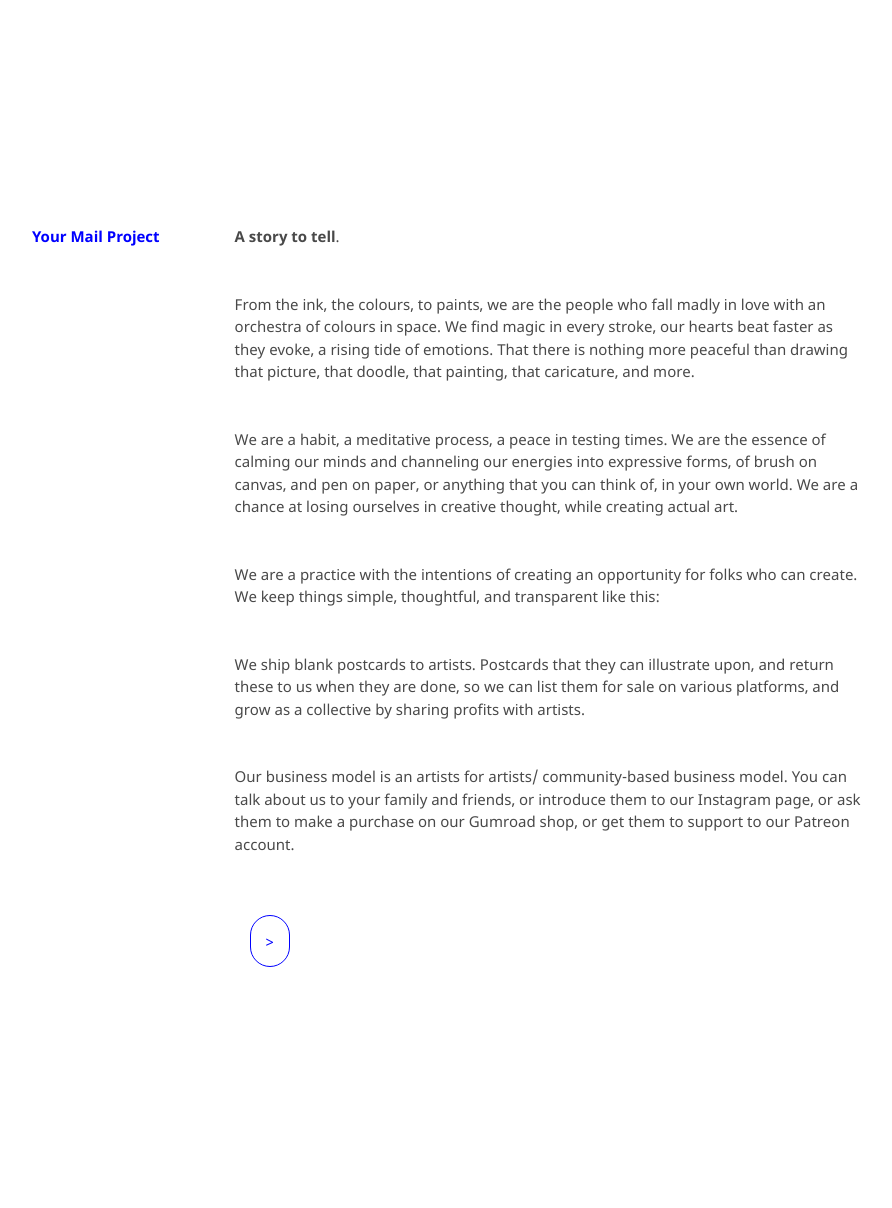
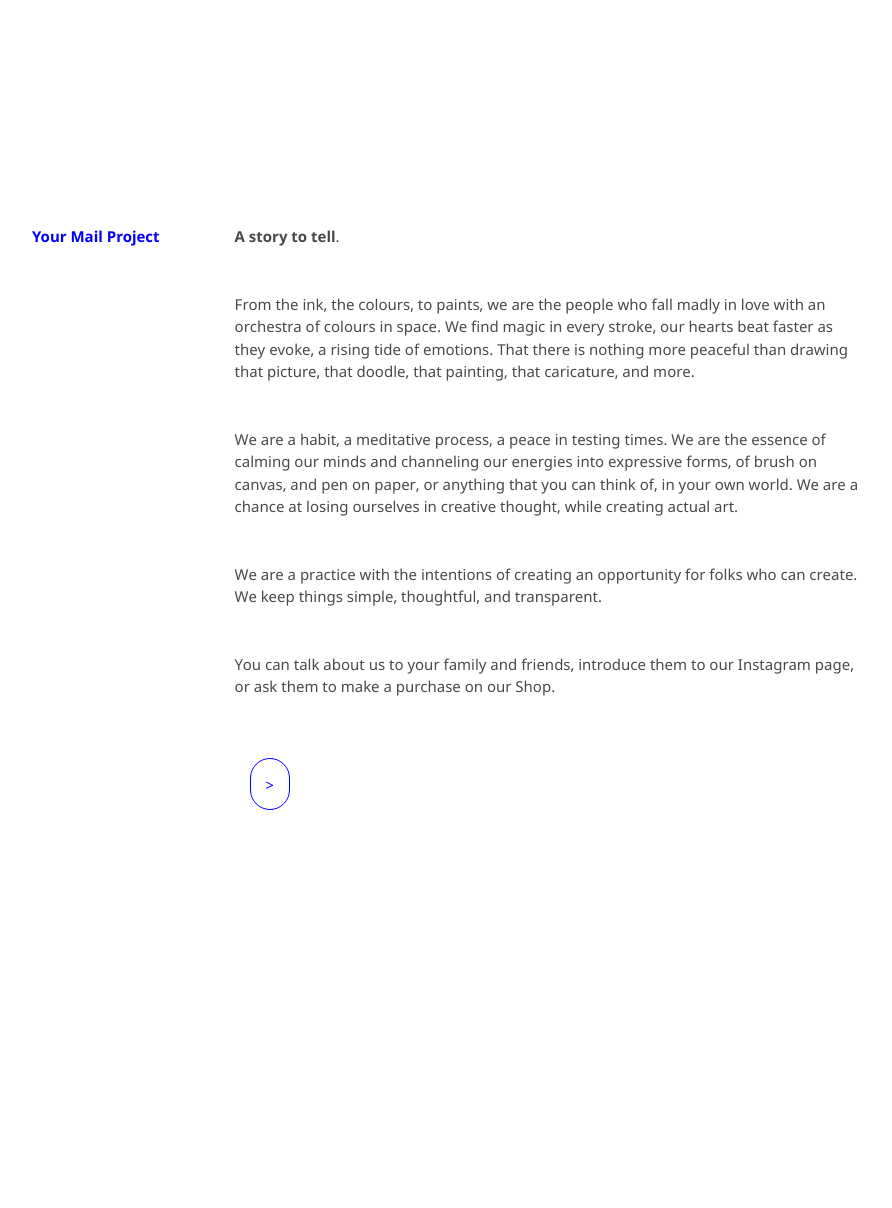
Before and after one commit to kvshvlin/yourmailproject, a Jekyll site: the page built from 4.md, in a window 1280 px wide. Shown: the whole page, without its empty margins (193-1085 px from the left). Built offline with Jekyll 4.4.1, drawn with Linux system fonts in a browser that asks for light colours; our own code applies the rules of GitHub Pages for plain Markdown files; after the commit the page ends 1050 px from its top, so only the background shows below that.

Commit message:
Update 4.md

```diff
--- a/4.md
+++ b/4.md
@@ -4,11 +4,9 @@ From the ink, the colours, to paints, we are the people who fall madly in love w
 
 We are a habit, a meditative process, a peace in testing times. We are the essence of calming our minds and channeling our energies into expressive forms, of brush on canvas, and pen on paper, or anything that you can think of, in your own world. We are a chance at losing ourselves in creative thought, while creating actual art.
 
-We are a practice with the intentions of creating an opportunity for folks who can create. We keep things simple, thoughtful, and transparent like this:
+We are a practice with the intentions of creating an opportunity for folks who can create. We keep things simple, thoughtful, and transparent.
 
-We ship blank postcards to artists. Postcards that they can illustrate upon, and return these to us when they are done, so we can list them for sale on various platforms, and grow as a collective by sharing profits with artists.
-
-Our business model is an artists for artists/ community-based business model. You can talk about us to your family and friends, or introduce them to our Instagram page, or ask them to make a purchase on our Gumroad shop, or get them to support to our Patreon account.
+You can talk about us to your family and friends, introduce them to our Instagram page, or ask them to make a purchase on our Shop.
 
 <div class="roadmap-spacer-1"></div>
 
```
